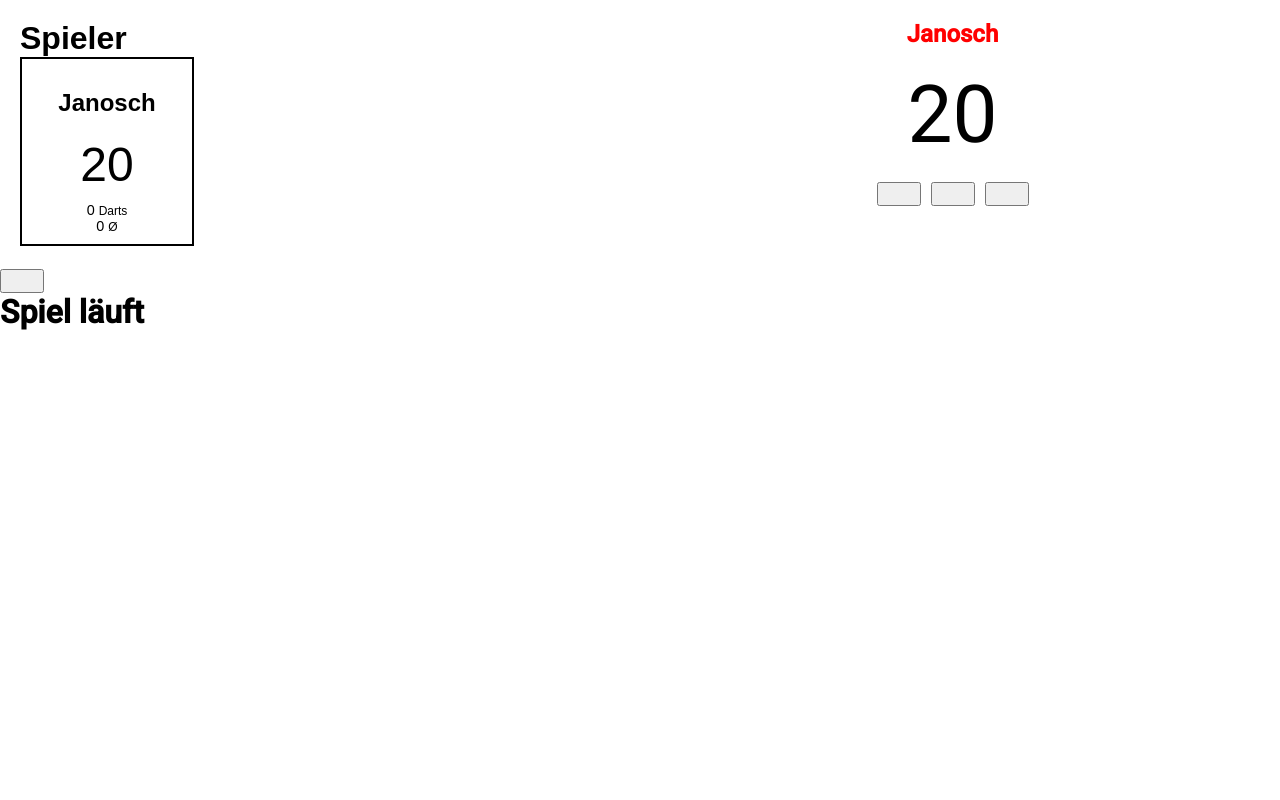
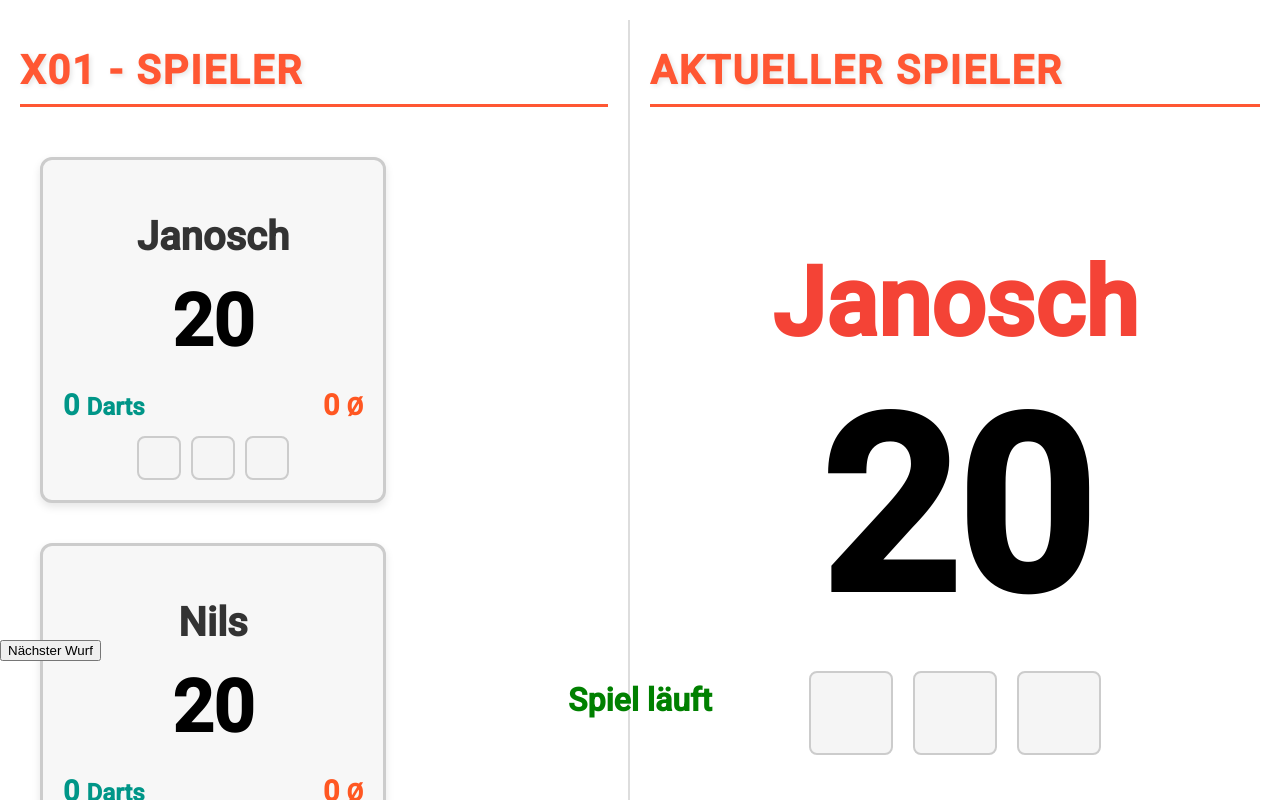
Before and after one commit to MobMonRob/automatedDartStudien, an Angular app in the folder app/: page /game in a window 1280 px wide. Shown: the top 800 px of the page. Built offline with nearby package versions, Linux system fonts and the light colour scheme.

Commit message:
Pretty Game Page (regular Darts) and first animations

```diff
--- a/app/src/app/components/game-pages/gamestate/gamestate.component.html
+++ b/app/src/app/components/game-pages/gamestate/gamestate.component.html
@@ -1,28 +1,37 @@
 <div class="container">
-  <div class="player-list">
-    <h1>Spieler</h1>
-
-    <div >
-      <dartapp-player-card
-
-        [name]="players[currentPlayerIndex].name"
-        [points]="points[currentPlayerIndex]"
-        [average]="averages[currentPlayerIndex]"
-        [darts]="darts[currentPlayerIndex]"
-      ></dartapp-player-card>
+  <div class="left-side">
+    <h1 class="players-header">{{gameMode + " - Spieler"}}</h1>
+    <div class="player-list">
+      <div class="players">
+        <dartapp-player-card
+          *ngFor="let player of players; let i = index"
+          [name]="player.name"
+          [points]="points[i]"
+          [average]="averages[i]"
+          [darts]="darts[i]"
+          [lastDarts]="player.currentDarts"
+        ></dartapp-player-card>
+      </div>
     </div>
   </div>
 
   <div class="current-player">
-    <h2 class="current-player-tag">{{players[currentPlayerIndex].name}}</h2>
-    <div class="current-score">{{points[currentPlayerIndex]}}</div>
-    <div class="actions">
-      <button>{{currentDarts[0]}}</button>
-      <button>{{currentDarts[1]}}</button>
-      <button>{{currentDarts[2]}}</button>
+    <h1 class="players-header">Aktueller Spieler</h1>
+    <div class="current-player-block">
+      <h2 class="current-player-tag">{{ players[currentPlayerIndex].name }}</h2>
+      <div class="current-score">{{ points[currentPlayerIndex] }}</div>
+
+      <div class="current-darts">
+        <div class="dart-field" id="dart1">{{ currentDarts[0] }}</div>
+        <div class="dart-field" id="dart2">{{ currentDarts[1] }}</div>
+        <div class="dart-field" id="dart3">{{ currentDarts[2] }}</div>
+      </div>
     </div>
   </div>
 </div>
-<button (click)="watchGame()"></button>
 
-<h1>{{gameMessage}}</h1>
+<button mat-raised-button color="primary" (click)="watchGame()">
+  Nächster Wurf
+</button>
+
+<h1 class="game-status">{{ gameMessage }}</h1>
--- a/app/src/app/components/game-pages/gamestate/gamestate.component.scss
+++ b/app/src/app/components/game-pages/gamestate/gamestate.component.scss
@@ -1,28 +1,47 @@
-* {
-  box-sizing: border-box;
-  margin: 0;
-  padding: 0;
+.container {
+  display: grid;
+  grid-template-columns: 1fr 1fr;
+  gap: 20px;
+  padding: 20px;
+  height: 75vh;
 }
 
-.container {
+.players-header {
+  font-size: 2.5rem;
+  font-weight: bold; /* Fett */
+  color: #ff5733; /* Attraktive Farbe (z.B. ein warmes Orange) */
+  text-transform: uppercase; /* Großbuchstaben für besseren Effekt */
+  text-align: left; /* Links ausrichten */
+  margin-bottom: 20px; /* Abstand zum nächsten Element */
+  border-bottom: 3px solid #ff5733; /* Unterstreichung mit der gleichen Farbe */
+  padding-bottom: 10px; /* Innenabstand unter der Überschrift */
+  text-shadow: 2px 2px 5px rgba(0, 0, 0, 0.1); /* Leichter Schatten */
+  letter-spacing: 2px; /* Abstand zwischen den Buchstaben für besseren Look */
+}
+
+.left-side {
+  border-right: 2px solid #ddd;
+  padding-right: 20px;
+}
+
+.player-list {
   display: grid;
-  grid-template-columns: repeat(2, 1fr);
-  gap: 10px;
+  grid-template-columns: repeat(auto-fit, minmax(250px, 1fr)); /* Dynamisch Kacheln nebeneinander oder untereinander anordnen */
+  gap: 20px;
+  justify-items: center;
+  align-items: start;
   padding: 20px;
 }
 
-.player-list {
+.players {
   display: flex;
   flex-direction: column;
-  align-items: left;
-  font-family: Arial, sans-serif;
+  gap: 20px;
 }
 
-.player-grid {
-  display: flex;
-  justify-content: space-around;
-  width: 80%;
-  margin-bottom: 20px;
+.dart-field {
+  font-size: 2.5rem;
+  font-weight: bold;
 }
 
 .current-player {
@@ -30,22 +49,70 @@
 }
 
 .current-player-tag {
-  color: red;
+  display: flex;
+  flex-direction: column;
+  justify-content: center;
+  align-items: center;
+  text-align: center;
+  padding-top: 10%;
+}
+
+.current-player-tag {
+  font-size: 6rem;
+  color: #f44336;
+  margin-bottom: 10px;
 }
 
 .current-score {
-  font-size: 5em;
-  margin: 20px;
+  font-size: 15rem;
+  font-weight: bold;
+  margin-bottom: 20px;
 }
 
-.actions {
+.current-darts {
   display: flex;
   justify-content: center;
-  gap: 10px;
+  gap: 20px;
 }
 
-button {
-  padding: 10px 20px;
-  font-size: 1.2em;
-  cursor: pointer;
+.dart-field {
+  width: 80px;
+  height: 80px;
+  border: 2px solid #ccc;
+  display: flex;
+  align-items: center;
+  justify-content: center;
+  font-size: 2.5rem;
+  font-weight: bold;
+  background-color: #f5f5f5;
+  border-radius: 8px;
 }
+
+@media (min-width: 1200px) {
+  .players {
+    flex-direction: row;
+    flex-wrap: wrap;
+  }
+
+  .dartapp-player-card {
+    flex: 1 1 30%;
+    max-width: 30%;
+  }
+}
+
+.game-status {
+  margin-top: 20px;
+  text-align: center;
+  font-size: 2rem;
+  color: green;
+}
+
+@keyframes blink {
+  0% { background-color: transparent; }
+  50% { background-color: red; }
+  100% { background-color: transparent; }
+}
+
+.blink {
+  animation: blink 0.5s infinite; /* 0.5 Sekunden Blinken, unendlich oft */
+}
--- a/app/src/app/components/game-pages/gamestate/gamestate.component.ts
+++ b/app/src/app/components/game-pages/gamestate/gamestate.component.ts
@@ -14,6 +14,7 @@ import { GameState } from '../../../model/game.model';
 })
 export class GamestateComponent implements OnInit {
   players: any[] = [];
+  gameMode: string = "";
   currentPlayerIndex = 0;
   points: number[] = [];
   darts:  number[] = [];
@@ -26,7 +27,7 @@ export class GamestateComponent implements OnInit {
 
   ngOnInit(){
     this.apiService.getInitStateOfCurrentGame().subscribe(game => {
-      console.log(game)
+      this.gameMode = game.gameType;
       this.startGame(game);
     })
   }
@@ -51,16 +52,13 @@ export class GamestateComponent implements OnInit {
           this.gameIsRunning = false;
         } else if (gameState.bust) {
           this.gameMessage = "BUST!"
+          this.handleBust();
         }
         this.currentDarts = gameState.currentThrow;
         this.darts = gameState.darts;
         this.averages = gameState.averages;
         this.currentPlayerIndex = gameState.currentPlayerIndex;
         await this.delay(1000);
-        if(gameState.bust){
-          this.gameMessage = "Spiel läuft";
-          this.currentDarts = []
-        }
         //this.watchGame();
       })
     }
@@ -73,4 +71,18 @@ export class GamestateComponent implements OnInit {
   private delay(ms: number) {
     return new Promise(resolve => setTimeout(resolve, ms));
   }
+
+  private handleBust() {
+    const dartFields = document.querySelectorAll('.dart-field');
+    dartFields.forEach(field => {
+      field.classList.add('blink');
+    });
+
+    setTimeout(() => {
+      dartFields.forEach(field => {
+        field.classList.remove('blink');
+      });
+    }, 3000);
+  }
+
 }
--- a/app/src/app/components/game-pages/player-card/player-card.component.html
+++ b/app/src/app/components/game-pages/player-card/player-card.component.html
@@ -1,9 +1,13 @@
-<!-- player-card.component.html -->
 <div class="player-card">
-    <h2>{{name}}</h2>
-    <div class="points">{{points}}</div>
-    <div class="details">
-      <span>{{darts}} <small>Darts</small></span>
-      <span>{{average}} <small>Ø</small></span>
-    </div>
+  <h2 class="player-name">{{name}}</h2>
+  <div class="points">{{points}}</div>
+  <div class="details">
+    <span class="darts">{{darts}} <small>Darts</small></span>
+    <span class="average">{{average}} <small>Ø</small></span>
   </div>
+  <span class="last-darts">
+    <div class="dart-field" id="dart1">{{lastDarts[0]}}</div>
+    <div class="dart-field" id="dart2">{{lastDarts[1]}}</div>
+    <div class="dart-field" id="dart3">{{lastDarts[2]}}</div>
+  </span>
+</div>
--- a/app/src/app/components/game-pages/player-card/player-card.component.scss
+++ b/app/src/app/components/game-pages/player-card/player-card.component.scss
@@ -1,19 +1,96 @@
 .player-card {
-border: 2px solid black;
-padding: 10px;
+    background-color: #f7f7f7;
+    border: 3px solid #ccc;
+    border-radius: 12px;
+    padding: 20px;
     text-align: center;
-width: 150px;
+    display: flex;
+    flex-direction: column;
+    align-items: center;
+    justify-content: space-between;
+    box-shadow: 0 4px 8px rgba(0, 0, 0, 0.1);
+    transition: transform 0.2s ease-in-out;
+    margin: 10px 0;
+
+    width: 300px;
+    min-width: 250px;
+    height: 300px;
+  }
+
+//   .player-card:hover {
+//     transform: scale(1.05);
+//     border-color: #ff5722;
+//   }
+
+  .player-name {
+    font-size: 2.5rem;
+    color: #333;
+    font-weight: 600;
+    margin-bottom: 15px;
   }
 
   .points {
-font-size: 3em;
+    font-size: 4.5rem;
+    font-weight: bold;
+    color: #000;
+    margin-bottom: 20px;
   }
 
   .details {
-margin-top: 10px;
+    display: flex;
+    justify-content: space-between;
+    width: 100%;
+    font-size: 1.5rem;
+    color: #666;
   }
 
-.details span {
-display: block;
-font-size: 0.9em;
+  .details .darts {
+    font-size: 1.8rem;
+    font-weight: bold;
+    color: #009688;
   }
+
+  .details .average {
+    font-size: 1.8rem;
+    font-weight: bold;
+    color: #ff5722;
+  }
+
+  .last-darts {
+    display: flex;
+    justify-content: space-between;
+    gap: 10px;
+    margin-top: 10px; /* Abstand zu den vorherigen Inhalten */
+  }
+
+  .dart-field {
+    width: 40px;
+    height: 40px;
+    border: 2px solid #ccc;
+    display: flex;
+    align-items: center;
+    justify-content: center;
+    font-size: 1.5rem;
+    font-weight: bold;
+    background-color: #f5f5f5;
+    border-radius: 8px;
+  }
+
+
+  @media (max-width: 768px) {
+    .player-card {
+      padding: 15px;
+    }
+
+    .player-name {
+      font-size: 2rem;
+    }
+
+    .points {
+      font-size: 3.5rem;
+    }
+
+    .details {
+      font-size: 1.3rem;
+    }
+  }
--- a/app/src/app/components/game-pages/player-card/player-card.component.ts
+++ b/app/src/app/components/game-pages/player-card/player-card.component.ts
@@ -13,4 +13,5 @@ export class PlayerCardComponent {
   @Input() points!: number;
   @Input() darts!: number;
   @Input() average!: number;
+  @Input() lastDarts!: number[];
 }
--- a/app/src/app/model/player.model.ts
+++ b/app/src/app/model/player.model.ts
@@ -1,4 +1,5 @@
 export interface Player{
     id: string;
     name: string;
+    currentDarts: number[]
 }
--- a/app/src/app/services/api.service.ts
+++ b/app/src/app/services/api.service.ts
@@ -9,16 +9,17 @@ import { GameState } from '../model/game.model';
 export class ApiService {
 
   mockPlayers: Player[] = [
-    {id: "481d6713-dcca-473b-a68b-97d55f9378f9", name: "Janosch"},
-    //{id: "96cc7aa1-d15f-4faf-b5db-3f231b875f11", name: "Nils"}
+    {id: "481d6713-dcca-473b-a68b-97d55f9378f9", name: "Janosch", currentDarts: []},
+    {id: "96cc7aa1-d15f-4faf-b5db-3f231b875f11", name: "Nils", currentDarts: []},
+    {id: "96cc7aa1-d15f-4faf-b5db-3f231b875f12", name: "Bilkesohn", currentDarts: []},
   ]
 
   mockGame: GameState = {
     gameType: "X01",
     players: this.mockPlayers,
-    points: [20,20],
-    averages: [0,0],
-    darts: [0,0],
+    points: [20,20,20],
+    averages: [0,0,0],
+    darts: [0,0,0],
     details: "Double Out",
     currentThrow: [],
     bust: false,
@@ -26,6 +27,8 @@ export class ApiService {
   }
 
   initialPointValue = 0;
+  previousScoreValue = 0;
+  afterPlayerChange = true;
 
   constructor() { }
 
@@ -41,15 +44,25 @@ export class ApiService {
   getCurrentGameState(): Observable<GameState>{
     let curPlayInd = this.mockGame.currentPlayerIndex;
     if(this.mockGame.currentThrow.length < 3){
+      if(this.afterPlayerChange){
+        this.previousScoreValue = this.mockGame.points[curPlayInd];
+      }
+      this.afterPlayerChange = false;
+      if(this.mockGame.bust){
+        this.mockGame.currentThrow = [];
+        this.mockGame.bust = false;
+      }
       let nextThrow = Math.floor(Math.random()*20);
       this.mockGame.currentThrow.push(nextThrow);
+      this.mockGame.players[curPlayInd].currentDarts = this.mockGame.currentThrow;
       this.mockGame.darts[curPlayInd] +=1;
 
       let nextValue = this.mockGame.points[curPlayInd] - this.mockGame.currentThrow[this.mockGame.currentThrow.length -1]
       if(nextValue < 0){
         this.mockGame.bust = true;
+        this.mockGame.points[curPlayInd] = this.previousScoreValue;
         this.mockGame.currentPlayerIndex = (curPlayInd + 1)%this.mockGame.players.length;
-
+        this.afterPlayerChange = true;
       } else {
         //Win and No Bust (View handles Win)
         this.mockGame.points[curPlayInd] = nextValue;
@@ -59,8 +72,8 @@ export class ApiService {
     else {
       this.mockGame.currentPlayerIndex = (curPlayInd + 1)%this.mockGame.players.length;
       this.mockGame.currentThrow = [];
+      this.afterPlayerChange = true;
     }
-    console.log(this.mockGame)
     return of(this.mockGame);
   }
 
```
Lines whose indentation alone changed are shown as unchanged.
